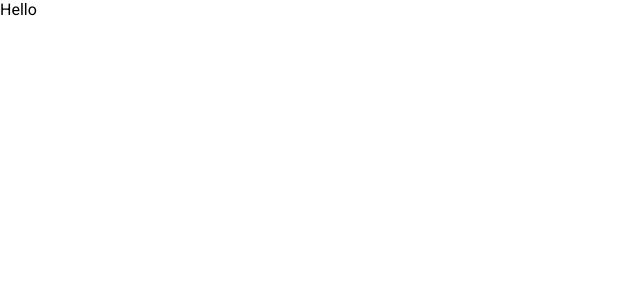
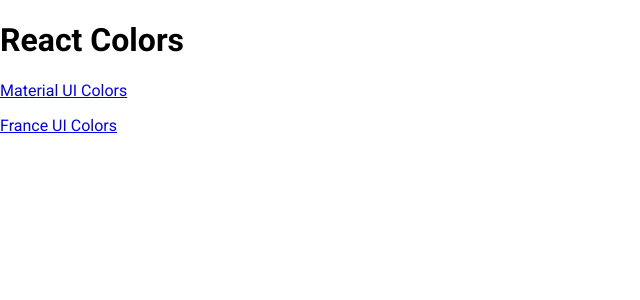
Before and after one commit to uladzislau-stuk/react-color-app, a React (Create React App) app: page / in a window 1280 px wide. Shown: the top 300 px of the page, without its empty margins (0-640 px from the left). Built offline with nearby package versions, Linux system fonts and the light colour scheme.

Commit message:
Add Home, PaletteList and refactor logo

```diff
--- a/src/components/pages/ColorPalette/NavBar/NavBar.js
+++ b/src/components/pages/ColorPalette/NavBar/NavBar.js
@@ -1,5 +1,6 @@
 import React, { Component } from 'react'
 import Slider from 'rc-slider'
+import { Link } from 'react-router-dom'
 import Select from '@material-ui/core/Select'
 import Snackbar from '@material-ui/core/Snackbar'
 import MenuItem from '@material-ui/core/MenuItem'
@@ -24,7 +25,7 @@
 		return (
 			<div className="NavBar">
 				<div className="logo">
-					<a href="#">reactcolorapp</a>
+					<Link to="/">reactcolorapp</Link>
 				</div>
 				<div className="slider-container">
 					<span className="slider-level">
--- /dev/null
+++ b/src/components/pages/Home/PaletteList/PaletteList.js
@@ -0,0 +1,27 @@
+import React, {Component} from 'react';
+import { NavLink } from 'react-router-dom'
+import uuid from 'uuid/v4'
+import './PaletteList.scss'
+
+class PaletteList extends Component {
+	render() {
+		const { palettes } = this.props
+
+		return (
+			<div className="PaletteList">
+				{palettes.map(palette => (
+					<p key={uuid()}>
+						<NavLink
+							to={`/palette/${palette.id}`}
+							activeClassName="PaletteList-item"
+						>
+							{palette.paletteName}
+						</NavLink>
+					</p>
+				))}
+			</div>
+		);
+	}
+}
+
+export default PaletteList;
--- /dev/null
+++ b/src/components/pages/Home/index.js
@@ -0,0 +1,5 @@
+import PaletteList from './PaletteList/PaletteList.js'
+
+export {
+	PaletteList
+}
--- a/src/containers/App/App.js
+++ b/src/containers/App/App.js
@@ -5,7 +5,7 @@
 
 import generatePalette from '../../helpers/colorHelper.js'
 
-import { ColorPalette } from '../'
+import { ColorPalette, Home } from '../'
 
 import palettes from '../../test/mockData.js'
 
@@ -24,7 +24,13 @@
       <Provider store={store}>
           <Router>
               <Switch>
-                  <Route exact path="/" render={() => <div className="alert">Hello</div>} />
+                  <Route
+					  exact
+					  path="/"
+					  render={() =>
+						  <Home palettes={palettes} />
+					  }
+				  />
                   <Route
 					  exact
 					  path="/palette/:id"
--- /dev/null
+++ b/src/containers/Home/Home.js
@@ -0,0 +1,16 @@
+import React, { Component } from 'react'
+import { PaletteList } from "../../components/pages/Home"
+import './Home.scss'
+
+class Home extends Component {
+	render() {
+		return (
+			<div className="Home">
+				<h1>React Colors</h1>
+				<PaletteList {...this.props} />
+			</div>
+		)
+	}
+}
+
+export default Home
--- a/src/containers/index.js
+++ b/src/containers/index.js
@@ -1,7 +1,9 @@
 import App from './App/App.js'
 import ColorPalette from './ColorPalette/ColorPalette.js'
+import Home from './Home/Home.js'
 
 export {
 	App,
+	Home,
 	ColorPalette
 }
--- a/src/test/mockData.js
+++ b/src/test/mockData.js
@@ -17,5 +17,24 @@
 			{ name: "pink", color: "#E91E63" } ,
 			{ name: "purple", color: "#9C27B0" },
 		]
+	},
+	{
+		paletteName: "France UI Colors",
+		id: "france-ui-colors",
+		emoji: "",
+		colors: [
+			{ name: "red", color: "#F44336" },
+			{ name: "pink", color: "#E91E63" } ,
+			{ name: "purple", color: "#9C27B0" },
+			{ name: "red", color: "#F44336" },
+			{ name: "pink", color: "#E91E63" } ,
+			{ name: "purple", color: "#9C27B0" },
+			{ name: "red", color: "#F44336" },
+			{ name: "pink", color: "#E91E63" } ,
+			{ name: "purple", color: "#9C27B0" },
+			{ name: "red", color: "#F44336" },
+			{ name: "pink", color: "#E91E63" } ,
+			{ name: "purple", color: "#9C27B0" },
+		]
 	}
 ]
```
Also changed, not shown: src/components/pages/Home/PaletteList/PaletteList.scss (added), src/containers/Home/Home.scss (added).
